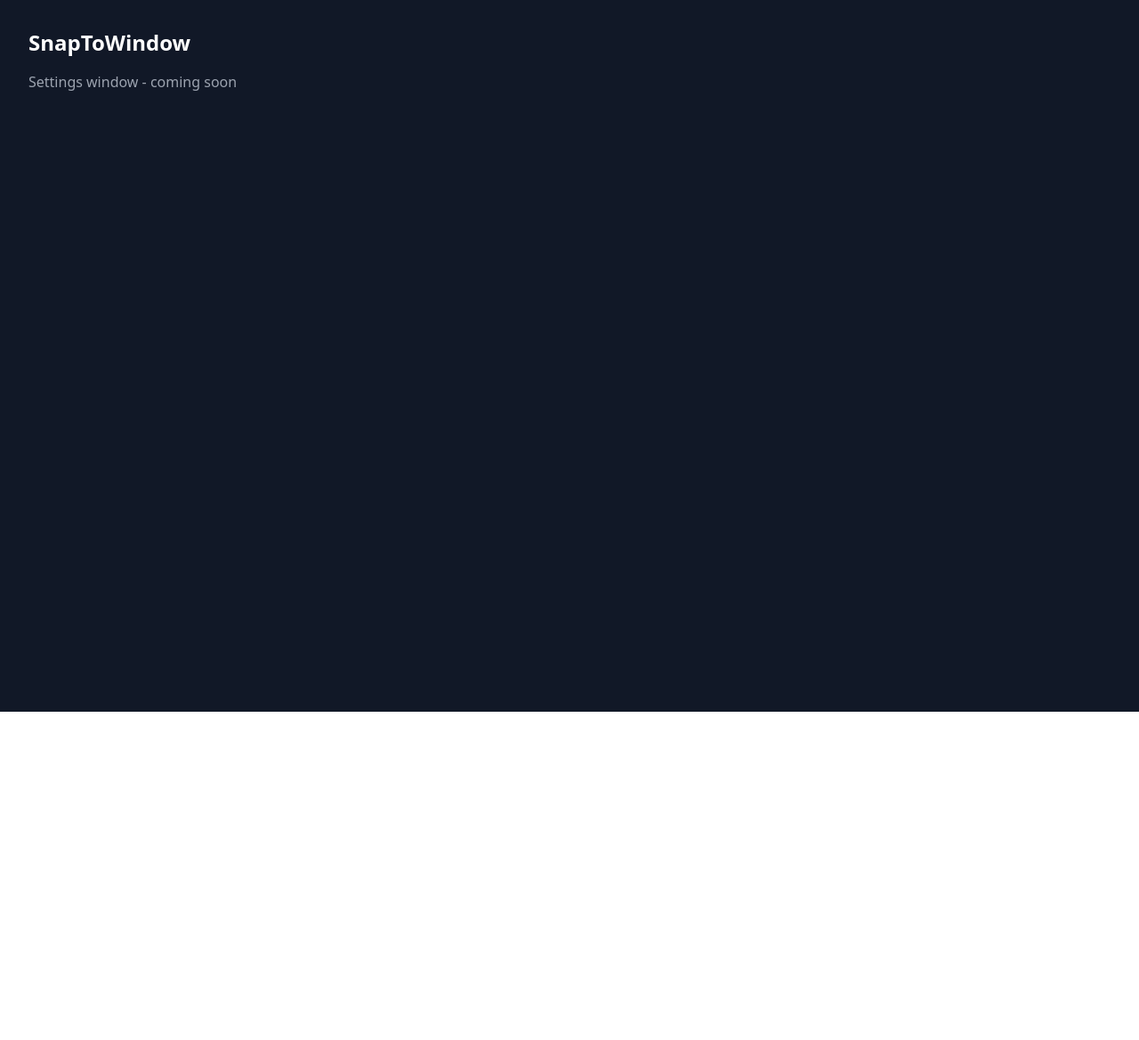
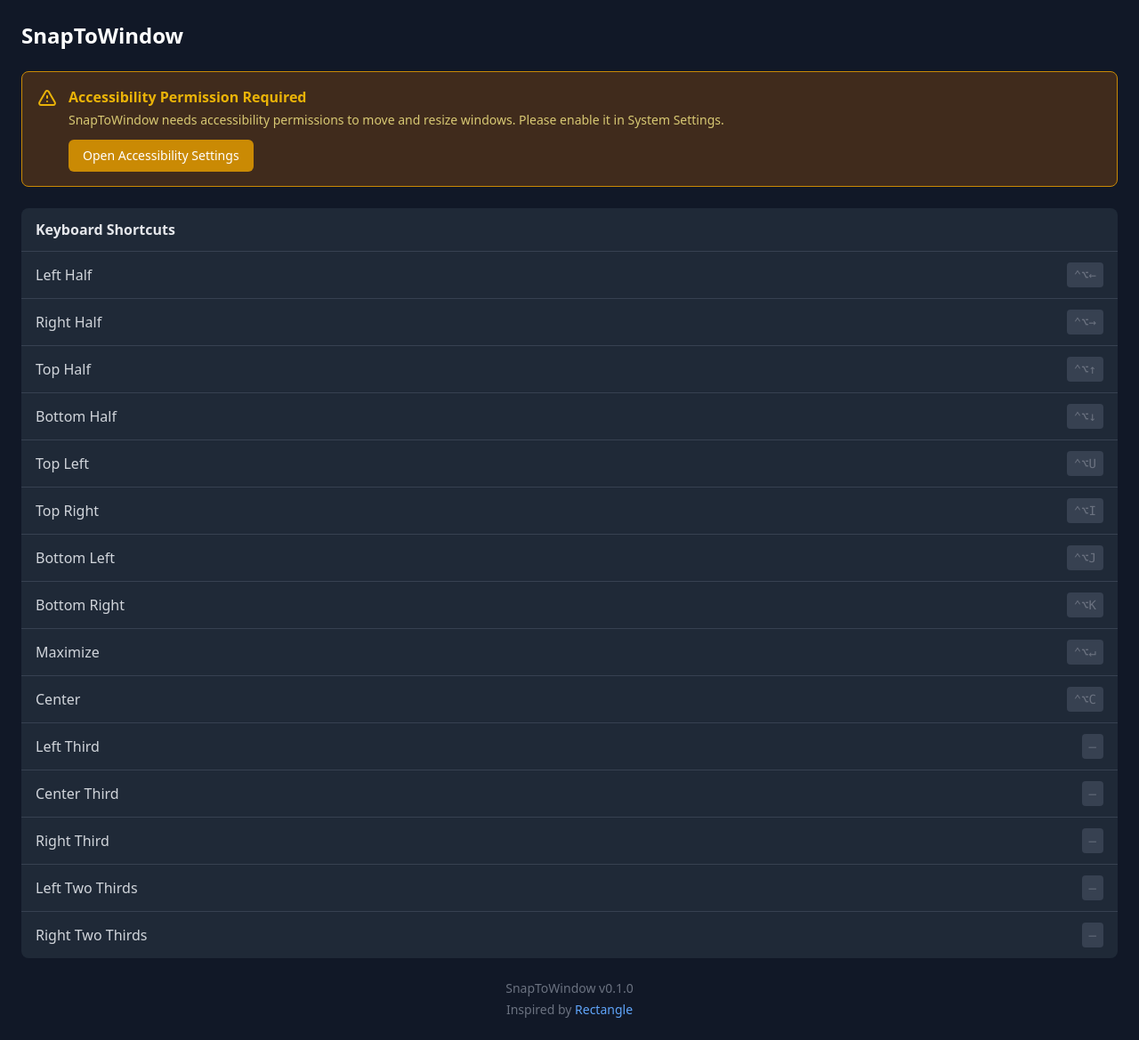
Before and after one commit to ctmakes/SnapToWindow, a React (Vite) app: page / in a window 1280 px wide. Shown: the whole page at 89% size. Before the commit the page ends 800 px from the top, so only its background shows below. Built offline with nearby package versions, Linux system fonts and the light colour scheme.

Commit message:
update settings page

```diff
--- a/src/App.tsx
+++ b/src/App.tsx
@@ -1,8 +1,170 @@
+import { useEffect, useState } from "react";
+import { invoke } from "@tauri-apps/api/core";
+
+interface Shortcut {
+  name: string;
+  shortcut: string;
+  action: string;
+}
+
+const shortcuts: Shortcut[] = [
+  { name: "Left Half", shortcut: "⌃⌥←", action: "left_half" },
+  { name: "Right Half", shortcut: "⌃⌥→", action: "right_half" },
+  { name: "Top Half", shortcut: "⌃⌥↑", action: "top_half" },
+  { name: "Bottom Half", shortcut: "⌃⌥↓", action: "bottom_half" },
+  { name: "Top Left", shortcut: "⌃⌥U", action: "top_left" },
+  { name: "Top Right", shortcut: "⌃⌥I", action: "top_right" },
+  { name: "Bottom Left", shortcut: "⌃⌥J", action: "bottom_left" },
+  { name: "Bottom Right", shortcut: "⌃⌥K", action: "bottom_right" },
+  { name: "Maximize", shortcut: "⌃⌥↵", action: "maximize" },
+  { name: "Center", shortcut: "⌃⌥C", action: "center" },
+  { name: "Left Third", shortcut: "—", action: "left_third" },
+  { name: "Center Third", shortcut: "—", action: "center_third" },
+  { name: "Right Third", shortcut: "—", action: "right_third" },
+  { name: "Left Two Thirds", shortcut: "—", action: "left_two_thirds" },
+  { name: "Right Two Thirds", shortcut: "—", action: "right_two_thirds" },
+];
+
 function App() {
+  const [accessibilityEnabled, setAccessibilityEnabled] = useState<boolean | null>(null);
+  const [checking, setChecking] = useState(false);
+
+  const checkAccessibility = async () => {
+    setChecking(true);
+    try {
+      const enabled = await invoke<boolean>("check_accessibility");
+      setAccessibilityEnabled(enabled);
+    } catch (e) {
+      console.error("Failed to check accessibility:", e);
+      setAccessibilityEnabled(false);
+    }
+    setChecking(false);
+  };
+
+  const openAccessibilitySettings = async () => {
+    try {
+      await invoke("open_accessibility_settings");
+      // Check again after a delay
+      setTimeout(checkAccessibility, 1000);
+    } catch (e) {
+      console.error("Failed to open settings:", e);
+    }
+  };
+
+  useEffect(() => {
+    checkAccessibility();
+    // Recheck when window becomes visible
+    const interval = setInterval(checkAccessibility, 5000);
+    return () => clearInterval(interval);
+  }, []);
+
   return (
-    <div className="min-h-screen bg-gray-900 text-white p-8">
-      <h1 className="text-2xl font-bold mb-4">SnapToWindow</h1>
-      <p className="text-gray-400">Settings window - coming soon</p>
+    <div className="min-h-screen bg-gray-900 text-white p-6">
+      <h1 className="text-2xl font-bold mb-6">SnapToWindow</h1>
+
+      {/* Accessibility Warning */}
+      {accessibilityEnabled === false && (
+        <div className="mb-6 p-4 bg-yellow-900/50 border border-yellow-600 rounded-lg">
+          <div className="flex items-start gap-3">
+            <svg
+              className="w-6 h-6 text-yellow-500 flex-shrink-0 mt-0.5"
+              fill="none"
+              stroke="currentColor"
+              viewBox="0 0 24 24"
+            >
+              <path
+                strokeLinecap="round"
+                strokeLinejoin="round"
+                strokeWidth={2}
+                d="M12 9v2m0 4h.01m-6.938 4h13.856c1.54 0 2.502-1.667 1.732-3L13.732 4c-.77-1.333-2.694-1.333-3.464 0L3.34 16c-.77 1.333.192 3 1.732 3z"
+              />
+            </svg>
+            <div className="flex-1">
+              <h3 className="font-semibold text-yellow-500">
+                Accessibility Permission Required
+              </h3>
+              <p className="text-sm text-yellow-200/80 mt-1">
+                SnapToWindow needs accessibility permissions to move and resize windows.
+                Please enable it in System Settings.
+              </p>
+              <button
+                onClick={openAccessibilitySettings}
+                className="mt-3 px-4 py-2 bg-yellow-600 hover:bg-yellow-500 text-white rounded-md text-sm font-medium transition-colors"
+              >
+                Open Accessibility Settings
+              </button>
+            </div>
+          </div>
+        </div>
+      )}
+
+      {/* Accessibility OK */}
+      {accessibilityEnabled === true && (
+        <div className="mb-6 p-4 bg-green-900/30 border border-green-700 rounded-lg">
+          <div className="flex items-center gap-3">
+            <svg
+              className="w-6 h-6 text-green-500"
+              fill="none"
+              stroke="currentColor"
+              viewBox="0 0 24 24"
+            >
+              <path
+                strokeLinecap="round"
+                strokeLinejoin="round"
+                strokeWidth={2}
+                d="M5 13l4 4L19 7"
+              />
+            </svg>
+            <span className="text-green-400">Accessibility permissions enabled</span>
+          </div>
+        </div>
+      )}
+
+      {/* Loading state */}
+      {accessibilityEnabled === null && (
+        <div className="mb-6 p-4 bg-gray-800 rounded-lg">
+          <div className="flex items-center gap-3">
+            <div className="w-5 h-5 border-2 border-gray-500 border-t-white rounded-full animate-spin" />
+            <span className="text-gray-400">Checking permissions...</span>
+          </div>
+        </div>
+      )}
+
+      {/* Keyboard Shortcuts */}
+      <div className="bg-gray-800 rounded-lg overflow-hidden">
+        <div className="px-4 py-3 bg-gray-750 border-b border-gray-700">
+          <h2 className="font-semibold text-gray-200">Keyboard Shortcuts</h2>
+        </div>
+        <div className="divide-y divide-gray-700">
+          {shortcuts.map((shortcut) => (
+            <div
+              key={shortcut.action}
+              className="px-4 py-3 flex justify-between items-center hover:bg-gray-750/50"
+            >
+              <span className="text-gray-300">{shortcut.name}</span>
+              <span className="text-gray-500 font-mono text-sm bg-gray-700 px-2 py-1 rounded">
+                {shortcut.shortcut}
+              </span>
+            </div>
+          ))}
+        </div>
+      </div>
+
+      {/* Footer */}
+      <div className="mt-6 text-center text-gray-500 text-sm">
+        <p>SnapToWindow v0.1.0</p>
+        <p className="mt-1">
+          Inspired by{" "}
+          <a
+            href="https://rectangleapp.com"
+            target="_blank"
+            rel="noopener noreferrer"
+            className="text-blue-400 hover:underline"
+          >
+            Rectangle
+          </a>
+        </p>
+      </div>
     </div>
   );
 }
```
Also changed, not shown: 2 other files (tests, documents, lock files or other folders).
